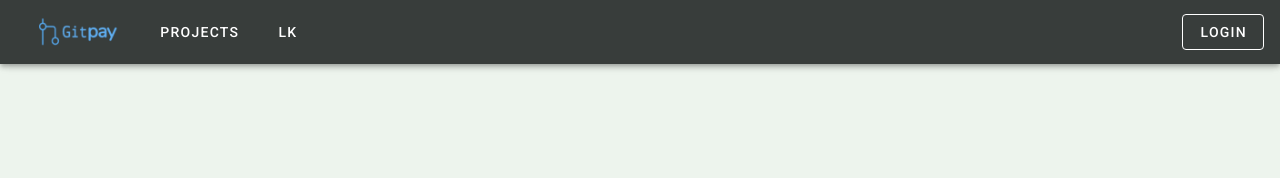
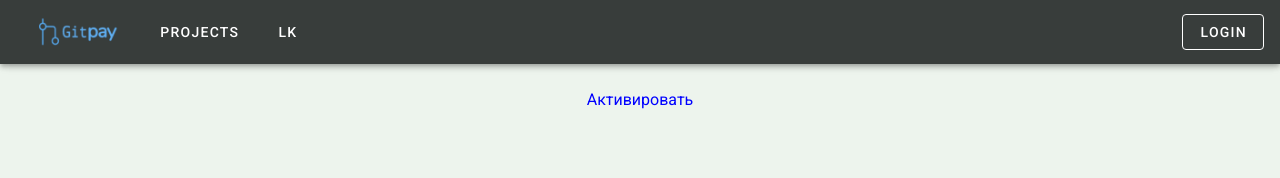
Before and after one commit to microbo-ru/git-pay, a Vue app: page /user in a window 1280 px wide. Shown: the top 178 px of the page. Built offline with nearby package versions, Linux system fonts and the light colour scheme; no server answers.

Commit message:
add w1 callback

```diff
--- a/src/components/Payments.vue
+++ b/src/components/Payments.vue
@@ -28,7 +28,7 @@
       <input type="hidden" name="Timestamp" id="Timestamp" />
       <input type="hidden" name="Signature" id="Signature" value="" />
 
-      <input type="submit" value="submit" style="color: blue;" />
+      <input type="submit" value="Активировать" style="color: blue;" />
     </form>
   </div>
 </template>
--- a/src/components/Projects/Projects.vue
+++ b/src/components/Projects/Projects.vue
@@ -14,21 +14,18 @@
         <AllMarkedPullsList />
       </v-row>
     </v-container>
-    <Payments />
   </div>
 </template>
 
 <script>
 import AllMarkedPullsList from "./AllMarkedPullsList";
 import TypeSelector from "./TypeSelector";
-import Payments from "../Payments";
 
 export default {
   name: "Projects",
   components: {
     AllMarkedPullsList,
-    TypeSelector,
-    Payments
+    TypeSelector
   }
 };
 </script>
--- a/src/components/User/UserPage.vue
+++ b/src/components/User/UserPage.vue
@@ -34,6 +34,7 @@
         </div>
       </v-row>
     </v-container>
+    <Payments />
   </div>
 </template>
 
@@ -41,13 +42,15 @@
 import NewRepo from "./NewRepo";
 import MarkedPullsList from "./MarkedPullsList";
 import Agreed from "./Agreed";
+import Payments from "../Payments";
 
 export default {
   name: "User",
   components: {
     NewRepo,
     MarkedPullsList,
-    Agreed
+    Agreed,
+    Payments
   },
   data: () => ({}),
   created() {},
--- /dev/null
+++ b/src/components/W1Callback/W1Callback.vue
@@ -0,0 +1,14 @@
+<script>
+export default {
+  name: "W1Callback",
+  methods: {},
+  route: {
+    activate(){
+      console.log('... activated .. ')
+    }
+  }
+}
+
+</script>
+
+<style></style>
--- a/src/router/index.js
+++ b/src/router/index.js
@@ -6,6 +6,7 @@ import UserPage from "../components/User/UserPage";
 import Projects from "../components/Projects/Projects";
 import Project from "../components/Project/Project";
 import SelectedPull from "../components/SelectedPull/SelectedPull";
+import W1Callback from "../components/W1Callback/W1Callback";
 
 Vue.use(VueRouter);
 
@@ -35,6 +36,11 @@ const routes = [
     name: "SelectedPull",
     component: SelectedPull,
   },
+  {
+    path: "/w1",
+    name: "W1Callback",
+    component: W1Callback,
+  },
 ];
 
 const router = new VueRouter({
```
Also changed, not shown: 1 other file (tests, documents, lock files or other folders).
